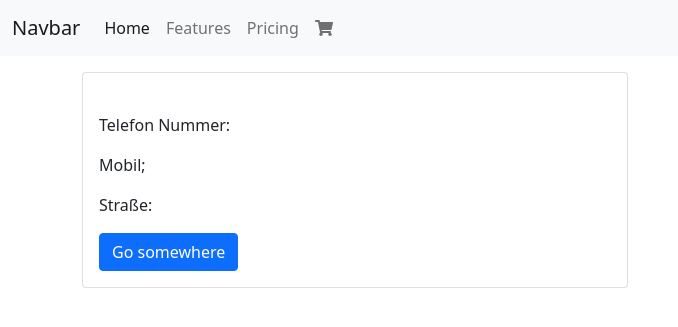
After one commit to Faedrak/Essens-bersichtswebseite, a Symfony app: template templates/home/gerichte.html.twig in a window 1280 px wide. The commit adds this page. Shown: the top 327 px of the page, without its empty margins (0-678 px from the left). Run offline with Twig, Linux system fonts and the light colour scheme; the template is opened without the code that fills it: most values are stand-ins (such as "Sample title", 1, 10 or a date in 2020); some libraries are stand-ins or nearby versions.

Commit message:
add font awsome

```diff
--- a/templates/Menu.html.twig
+++ b/templates/Menu.html.twig
@@ -17,7 +17,7 @@
                         <a class="nav-link" href="#">Pricing</a>
                     </li>
                     <li class="nav-item">
-                        <a class="nav-link disabled" href="#" tabindex="-1" aria-disabled="true">Disabled</a>
+                        <a class="nav-link" href="#" tabindex="-1"><i class="fas fa-shopping-cart"></i></a>
                     </li>
                 </ul>
             </div>
--- a/templates/base.html.twig
+++ b/templates/base.html.twig
@@ -6,20 +6,20 @@
         {# Run `composer require symfony/webpack-encore-bundle`
            and uncomment the following Encore helpers to start using Symfony UX #}
         {% block stylesheets %}
-            <link rel="stylesheet" href="css/bootstrap.min.css" type="text/css">
+            <link rel="stylesheet" href="{{ asset('css/bootstrap.min.css') }}" type="text/css">
+            <link rel="stylesheet" href="https://cdnjs.cloudflare.com/ajax/libs/font-awesome/5.15.3/css/all.min.css" integrity="sha512-iBBXm8fW90+nuLcSKlbmrPcLa0OT92xO1BIsZ+ywDWZCvqsWgccV3gFoRBv0z+8dLJgyAHIhR35VZc2oM/gI1w==" crossorigin="anonymous" referrerpolicy="no-referrer" />
             {#{{ encore_entry_link_tags('app') }}#}
         {% endblock %}
 
         {% block javascripts %}
-            <script src="js/bootstrap.bundle.min.js"></script>
+            <script src="{{ asset('js/bootstrap.min.js') }}"></script>
+            <script src="https://cdnjs.cloudflare.com/ajax/libs/font-awesome/5.15.3/js/all.min.js" integrity="sha512-RXf+QSDCUQs5uwRKaDoXt55jygZZm2V++WUZduaU/Ui/9EGp3f/2KZVahFZBKGH0s774sd3HmrhUy+SgOFQLVQ==" crossorigin="anonymous" referrerpolicy="no-referrer"></script>
             {#{{ encore_entry_script_tags('app') }}#}
         {% endblock %}
     </head>
     <body>
     {% include 'Menu.html.twig' %}
         {% block body %}
-        {% block menu %}
-        {% endblock %}
 
         {% endblock %}
     </body>
--- /dev/null
+++ b/templates/home/gerichte.html.twig
@@ -0,0 +1,26 @@
+{% extends 'base.html.twig' %}
+
+{% block title %}Gerichte{% endblock %}
+
+{% block body %}
+
+    <div class="container" style="margin-top: 1em;">
+        <div class="row">
+            {% for gericht in gerichte %}
+                <div class="col-sm-6">
+                    <div class="card">
+                        <div class="card-body" style="margin-top: 1em;">
+                            <h5 class="card-title"></h5>
+                            <p class="card-text">Telefon Nummer: </p>
+                            <p class="card-text">Mobil; </p>
+                            <p class="card-text">Straße: </p>
+                            <a href="#" class="btn btn-primary">Go somewhere</a>
+                        </div>
+                    </div>
+                </div>
+            {% endfor %}
+        </div>
+    </div>
+
+
+{% endblock %}
--- a/templates/home/index.html.twig
+++ b/templates/home/index.html.twig
@@ -14,7 +14,7 @@
                     <p class="card-text">Telefon Nummer: {{ restaurant.TelefonNr }}</p>
                     <p class="card-text">Mobil: {{ restaurant.Mobil }}</p>
                     <p class="card-text">Straße: {{ restaurant.Straße }} {{ restaurant.HausNr }}</p>
-                    <a href="#" class="btn btn-primary">Go somewhere</a>
+                    <a href="{{ path('gerichte', {id: restaurant.id})}}" class="btn btn-primary">Zeige Gerichte</a>
                 </div>
             </div>
         </div>
```
Also changed, not shown: src/Controller/HomeController.php (+21 -0 lines).
